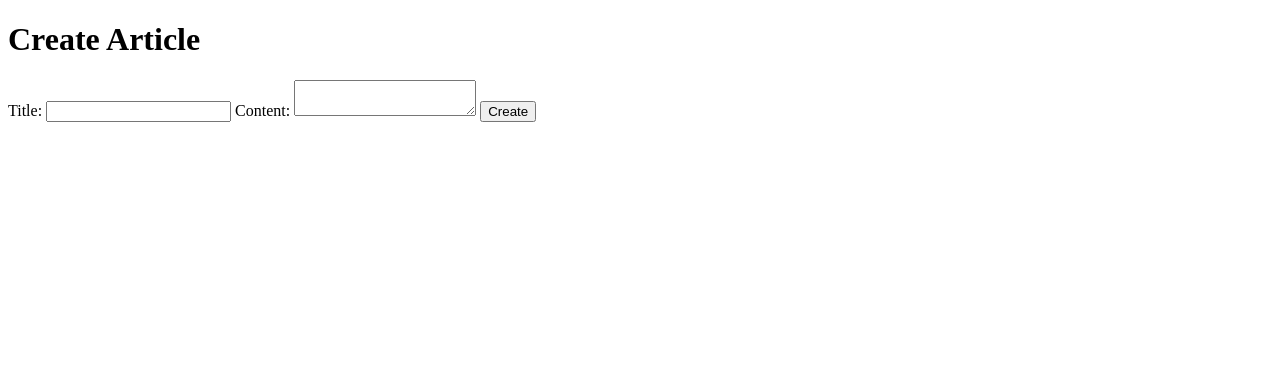
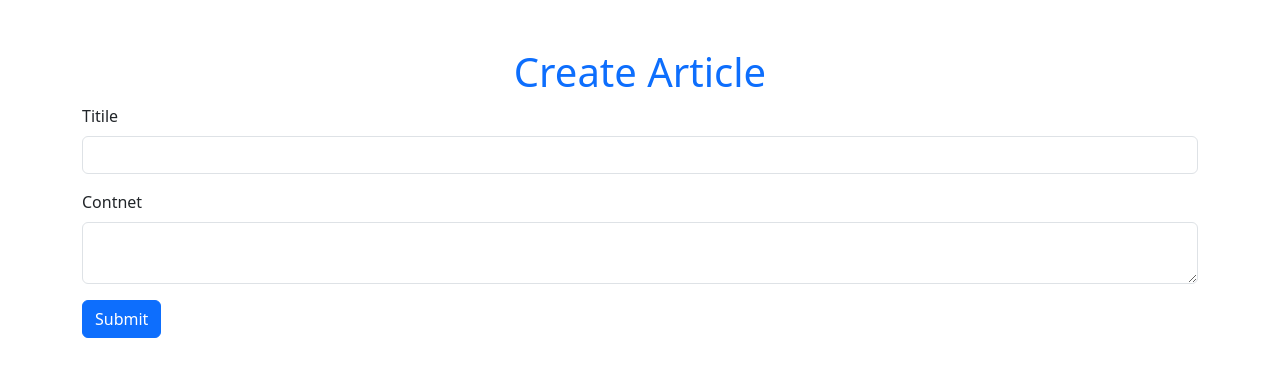
Before and after one commit to NguyenVanDuong03/CSE485_1123, a PHP site: page /index.php?controller=article&action=create in a window 1280 px wide. Shown: the top 377 px of the page. Run offline with PHP 8.4, Linux system fonts and the light colour scheme.

Commit message:
Update interface

```diff
--- a/CMS/controllers/ArticleController.php
+++ b/CMS/controllers/ArticleController.php
@@ -44,7 +44,11 @@ class ArticleController
         $id = $_POST['id'];
         $title = $_POST['title'];
         $content = $_POST['content'];
-
+        // $obj = new Article();
+        // $obj->setId($id);
+        // $obj->setTitle($title);
+        // $obj->setContent($content);
+        // $obj->save();
         $article = Article::getById($id);
         $article->setTitle($title);
         $article->setContent($content);
--- a/CMS/models/Article.php
+++ b/CMS/models/Article.php
@@ -6,6 +6,8 @@ class Article
     private $id;
     private $title;
     private $content;
+
+    private $db;
 
     public function __construct()
     {
@@ -19,7 +21,7 @@ class Article
         $db = new PDO('mysql:host=' . DB_HOST . ';dbname=' . DB_NAME, DB_USER, DB_PASS);
         $db->setAttribute(PDO::ATTR_ERRMODE, PDO::ERRMODE_EXCEPTION);
 
-        $query = $db->query('SELECT * FROM articles');
+        $query = $db->query('SELECT * FROM articles ORDER BY id DESC');
         return $query->fetchAll(PDO::FETCH_ASSOC);
     }
 
@@ -40,9 +42,29 @@ class Article
         $this->title = $title;
     }
 
+    public function getTitle()
+    {
+        return $this->title;
+    }
+
     public function setContent($content)
     {
         $this->content = $content;
+    }
+
+    public function getContent()
+    {
+        return $this->content;
+    }
+
+    public function setId($id)
+    {
+        $this->id = $id;
+    }
+
+    public function getId()
+    {
+        return $this->id;
     }
 
     public function save()
--- a/CMS/views/articles/create.php
+++ b/CMS/views/articles/create.php
@@ -1,19 +1,27 @@
 <!DOCTYPE html>
 <html>
 <head>
+    <meta charset="UTF-8">
+    <meta name="viewport" content="width=device-width, initial-scale=1.0">
     <title>Create Article</title>
+    <link href="https://cdn.jsdelivr.net/npm/bootstrap@5.3.2/dist/css/bootstrap.min.css" rel="stylesheet" integrity="sha384-T3c6CoIi6uLrA9TneNEoa7RxnatzjcDSCmG1MXxSR1GAsXEV/Dwwykc2MPK8M2HN" crossorigin="anonymous">
 </head>
 <body>
-    <h1>Create Article</h1>
+    <div class="container mt-5">
+        <h1 class="text-center text-primary">Create Article</h1>
 
-    <form method="post" action="index.php?controller=article&action=store">
-        <label for="title">Title:</label>
-        <input type="text" name="title" id="title" required>
+        <form method="post" action="index.php?controller=article&action=store">
+            <div class="mb-3">
+              <label for="title" class="form-label">Titile</label>
+              <input type="text" class="form-control" name="title" id="title" aria-describedby="emailHelp">
+            </div>
+            <div class="mb-3">
+              <label for="content" class="form-label">Contnet</label>
+              <textarea class="form-control" name="content" id="content" required></textarea>
+            </div>
+            <button type="submit" value="Create" class="btn btn-primary">Submit</button>
+        </form>
+    </div>
 
-        <label for="content">Content:</label>
-        <textarea name="content" id="content" required></textarea>
-
-        <input type="submit" value="Create">
-    </form>
 </body>
 </html>
```
Also changed, not shown: CMS/views/articles/edit.php (+18 -11 lines), CMS/views/articles/index.php (+17 -9 lines).
